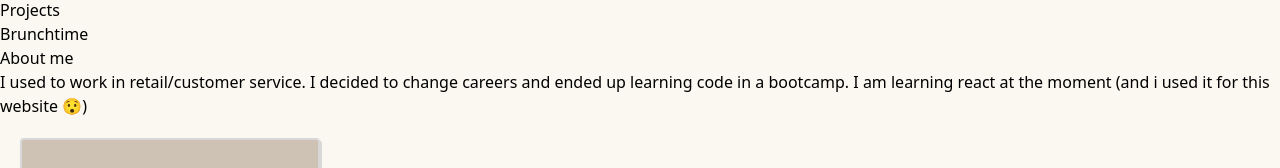
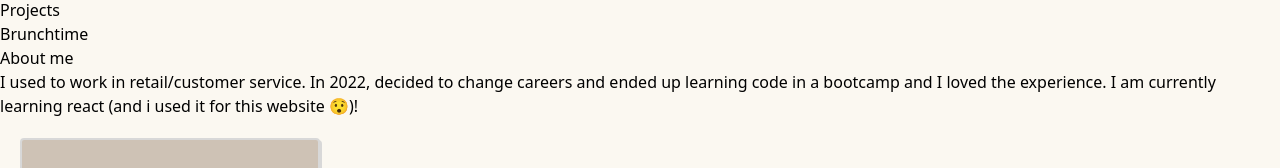
Before and after one commit to Plorrain/my-own-personnal-app, a React (Create React App) app: page / in a window 1280 px wide. Shown: the part 165-333 px from the top of the page. Built offline with nearby package versions, Linux system fonts and the light colour scheme.

Commit message:
content corrections

```diff
--- a/src/App.js
+++ b/src/App.js
@@ -14,10 +14,10 @@ return (
         <h1>Projects</h1>
         <p>Brunchtime</p>
         <h1>About me</h1>
-        <p>I used to work in retail/customer service. I decided to change careers
-          and ended up learning code in a bootcamp.
-          I am learning react at the moment
-          (and i used it for this website 😯)
+        <p>I used to work in retail/customer service. In 2022, decided to change careers
+          and ended up learning code in a bootcamp and I loved the experience.
+          I am currently learning react
+          (and i used it for this website 😯)!
         </p>
       <CardFlip />
       <footer style={{backgroundColor: "#C1A3A3", color: "#F3C5C5"}}>
```
